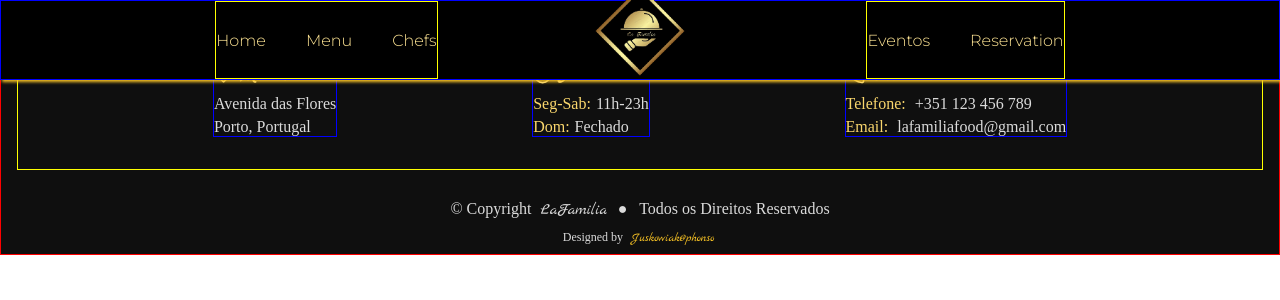
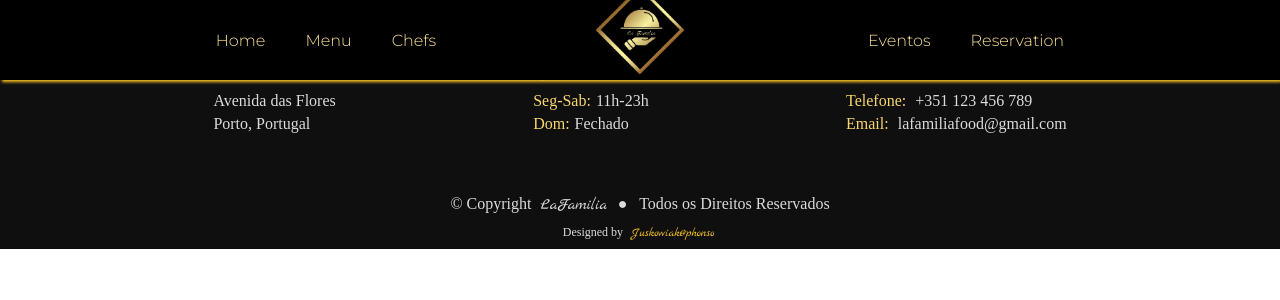
Before and after one commit to Juskowiiak/Projeto_LaFamilia, a React (Vite) app: page /reservation in a window 1280 px wide. Shown: the top 300 px of the page. Built offline with nearby package versions, Linux system fonts and the light colour scheme.

Commit message:
border_removes

```diff
--- a/src/components/Home_Cards/style.js
+++ b/src/components/Home_Cards/style.js
@@ -11,18 +11,15 @@ export const Container = styled.div`
   height: 100%;
   margin-bottom: 20vh;
   .porque {
-    border: 1px solid crimson;
     .cards {
       display: flex;
       background-color: var(--dark-5);
       justify-content: space-between;
-      border: 1px solid red;
+
       margin-top: 3rem;
       .cards-card {
-        border: 1px solid blue;
         width: 33.3%;
         .cards-card-picture {
-          border: 1px solid crimson;
           height: 280px;
           width: 100%;
           transition: 0.4s;
@@ -77,9 +74,6 @@ export const Container = styled.div`
         gap: 80px;
         justify-content: space-evenly;
       }
-      @media ${breakpoints.s} {
-        border: 1px solid blue;
-      }
     }
     .cards-card:first-child,
     .cards-card:last-child {
--- a/src/components/Home_Feedback/style.js
+++ b/src/components/Home_Feedback/style.js
@@ -6,7 +6,7 @@ export const Container = styled.div`
   position: relative;
   top: 0;
   left: 0;
-  border: 1px solid blue;
+
   width: 100%;
   height: 100%;
   overflow-x: scroll;
@@ -16,9 +16,8 @@ export const Container = styled.div`
     margin-top: 3rem;
     display: inline-flex;
     gap: 30px;
-    border: 1px solid yellow;
+
     .comments-card {
-      border: 1px solid blue;
       width: 300px;
       position: relative;
       padding: 1rem 1rem 2.4rem 1rem;
@@ -34,11 +33,9 @@ export const Container = styled.div`
         }
       }
       .comments-card-info {
-        border: 1px solid red;
         position: absolute;
         bottom: -55%;
         .comments-card-info-picture {
-          border: 1px solid cyan;
           height: 60px;
           width: 60px;
           margin-bottom: 10px;
--- a/src/components/Home_Sobre/style.js
+++ b/src/components/Home_Sobre/style.js
@@ -19,18 +19,15 @@ export const Container = styled.div`
       }
     }
     .cards-card {
-      border: 1px solid orange;
       display: flex;
       align-items: center;
       justify-content: space-between;
       gap: 3rem;
       transition: 0.5s;
       .cards-card-info {
-        border: 3px solid purple;
         .cards-card-info-title {
           margin-bottom: 3rem;
           @media ${breakpoints.s} {
-            border: 1px solid yellow;
             margin-bottom: 0rem;
           }
         }
@@ -65,7 +62,6 @@ export const Container = styled.div`
           height: 300px;
         }
         @media ${breakpoints.s} {
-          border: 1px solid blue;
           min-width: 150px;
           display: flex;
           justify-content: center;
--- a/src/containers/Footer/style.js
+++ b/src/containers/Footer/style.js
@@ -3,7 +3,6 @@ import styled from "styled-components";
 import "../../Style/cores.css";
 import breakpoints from "../../Style/breakpoints";
 export const Container = styled.div`
-  border: 1px solid red;
   width: 100%;
   display: flex;
   flex-direction: column;
@@ -12,14 +11,12 @@ export const Container = styled.div`
   padding: 0.5rem 1rem;
   background-color: var(--dark-5);
   .info {
-    border: 1px solid yellow;
     width: 100%;
     display: flex;
     justify-content: space-evenly;
     align-items: center;
     padding-block: 2rem;
     .info-card {
-      border: 1px solid blue;
       .info-card-title {
         display: flex;
         align-items: center;
--- a/src/containers/Home/style.js
+++ b/src/containers/Home/style.js
@@ -6,7 +6,6 @@ import "../../Style/cores.css";
 import breakpoints from "../../Style/breakpoints";
 
 export const Container = styled.div`
-  border: 1px solid red;
   background-color: var(--dark-4);
   header {
     width: 100%;
@@ -50,7 +49,6 @@ export const Container = styled.div`
   }
 `;
 export const Sections = styled.div`
-  border: 1px solid green;
   position: relative;
   margin-block: 8rem;
   width: 80%;
--- a/src/containers/Navegador/style.js
+++ b/src/containers/Navegador/style.js
@@ -3,7 +3,6 @@ import "../../Style/cores.css";
 import "../../Style/breakpoints";
 import breakpoints from "../../Style/breakpoints";
 export const Container = styled.ul`
-  border: 1px solid blue;
   position: fixed;
   width: 100%;
   top: 0;
@@ -19,7 +18,7 @@ export const Container = styled.ul`
   .menu-2 {
     display: flex;
     gap: 40px;
-    border: 1px solid yellow;
+
     height: 100%;
     align-items: center;
   }
@@ -55,7 +54,6 @@ export const Container = styled.ul`
     }
   }
   .menu {
-    border: 1px solid red;
     color: var(--gold-1);
     justify-content: center;
     align-items: center;
```
